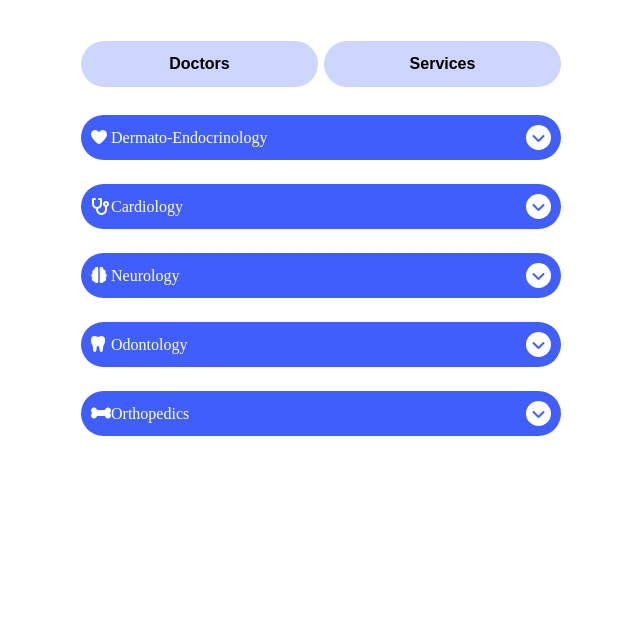
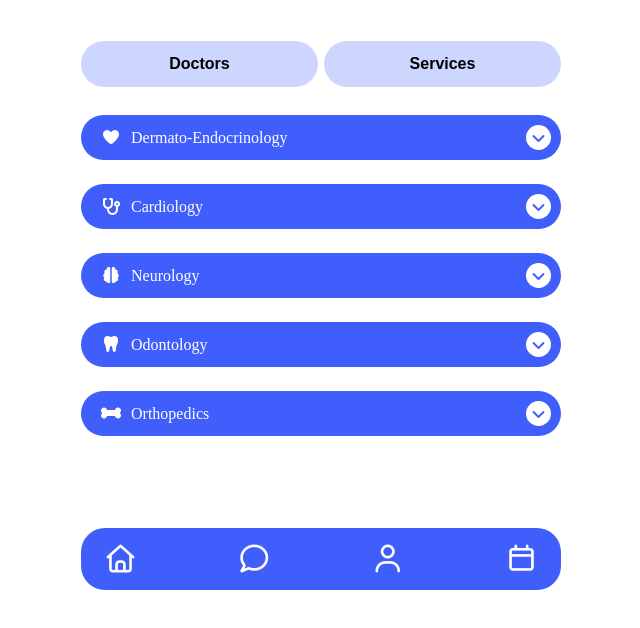
Before and after one commit to neringakopcikaite/html32uzduotis, a plain HTML site: page index.html in a window 1280 px wide. Shown: the part 94-722 px from the top of the page, without its empty margins (319-959 px from the left). Drawn offline with Linux system fonts and the light colour scheme.

Commit message:
footer html and css added

```diff
--- a/index.html
+++ b/index.html
@@ -107,6 +107,14 @@
           <span class="looking-doctors">looking doctors</span>
         </div>
       </main>
+      <footer>
+        <div class="footer-nav">
+          <button><i class="fa-regular fa-house"></i></button>
+          <button><i class="fa-regular fa-comment"></i></button>
+          <button><i class="fa-regular fa-user"></i></button>
+          <button><i class="fa-regular fa-calendar"></i></button>
+        </div>
+      </footer>
     </div>
   </body>
 </html>
--- a/style.css
+++ b/style.css
@@ -109,7 +109,7 @@ main {
 
     i {
       color: white;
-      padding-right: 10px;
+      margin: 0 10px;
     }
 
     .section-expand-button {
@@ -185,3 +185,29 @@ main {
     color: white;
   }
 }
+
+footer {
+  margin-top: 3rem;
+
+  .footer-nav {
+    background-color: var(--primary-color);
+    border-radius: 24px;
+    padding: 7px 12px;
+    display: flex;
+    justify-content: space-between;
+    align-items: center;
+
+    button {
+      background: transparent;
+      border: none;
+      padding: 10px;
+      border-radius: 50%;
+      cursor: pointer;
+
+      i {
+        color: white;
+        font-size: 28px;
+      }
+    }
+  }
+}
```
